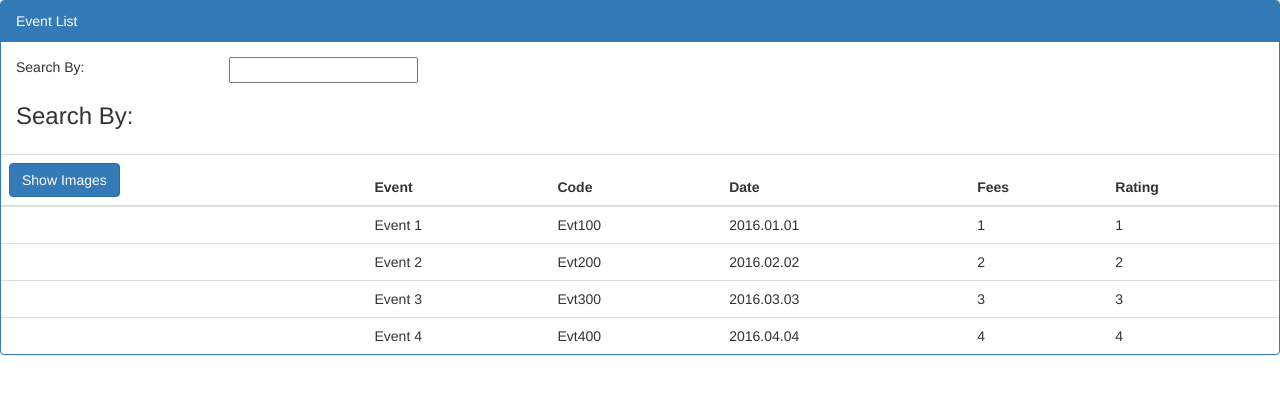
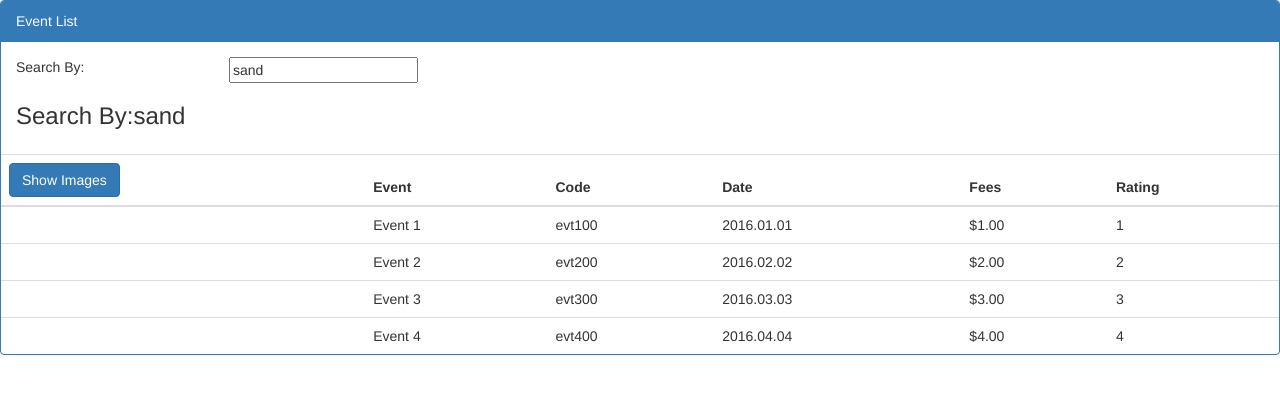
Before and after one commit to ezhilangunasekaran/eventlisting, an Angular app: page / in a window 1280 px wide. Shown: the top 394 px of the page. Built offline with nearby package versions, Linux system fonts and the light colour scheme.

Commit message:
data binding and formating for the eventlist

```diff
--- a/src/app/events/event-list/event-list.component.html
+++ b/src/app/events/event-list/event-list.component.html
@@ -8,12 +8,12 @@
     <div class="row">
       <div class="col-md-2">Search By:</div>
       <div class="col-md-4">
-        <input type="text" />
+        <input type="text" [(ngModel)]='searchCriteria' />
       </div>
     </div>
     <div class="row">
       <div class="col-md-6">
-        <h3>Search By:</h3>
+        <h3>Search By:{{searchCriteria}}</h3>
       </div>
     </div>
   </div>
@@ -33,11 +33,11 @@
       </thead>
       <tbody>
       <tr *ngFor='let event of events'>
-        <td><img *ngIf="showImage" [src]='event.imageUrl' [style.margin.px] ='imageMargin' [style.width.px]='imageWidth'></td>
+        <td><img *ngIf="showImage" [src]='event.imageUrl' [title]='event.eventName | lowercase' [style.margin.px] ='imageMargin' [style.width.px]='imageWidth'></td>
         <td>{{event.name}}</td>
-        <td>{{event.code}}</td>
+        <td>{{event.code | lowercase }}</td>
         <td>{{event.date}}</td>
-        <td>{{event.fee}}</td>
+        <td>{{event.fee | currency:'USD':true:'1.2-3' | lowercase }}</td>
         <td>{{event.rating}}</td>
       </tr>
       </tbody>
--- a/src/app/events/event-list/event-list.component.ts
+++ b/src/app/events/event-list/event-list.component.ts
@@ -15,6 +15,7 @@ export class EventListComponent implements OnInit {
   imageWidth:number =50;
   imageMargin:number =2;
   showImage:boolean =false;
+  searchCriteria:string = 'sand';
 
   events: any[] = [  {
     "name": "Event 1",
```
